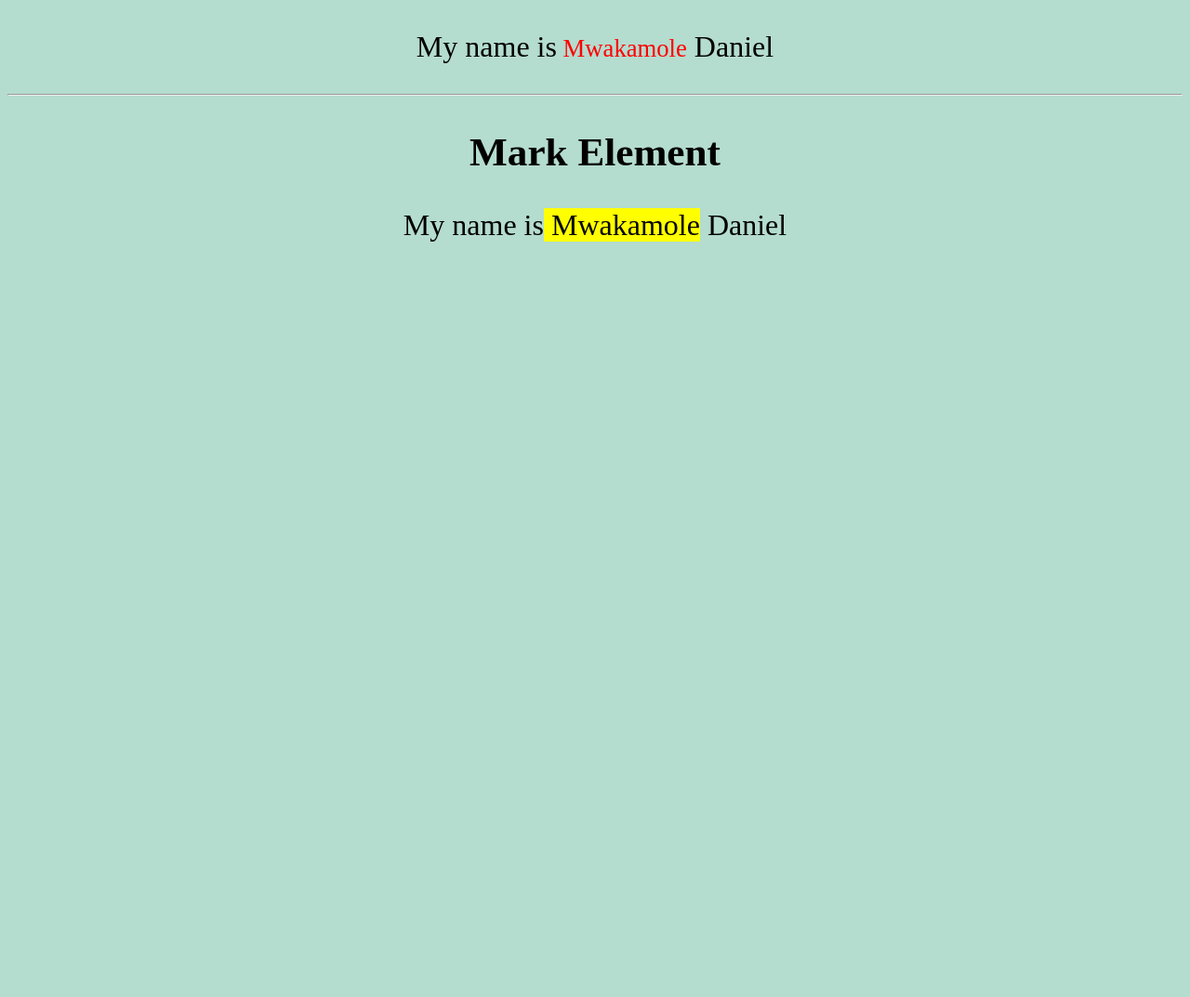
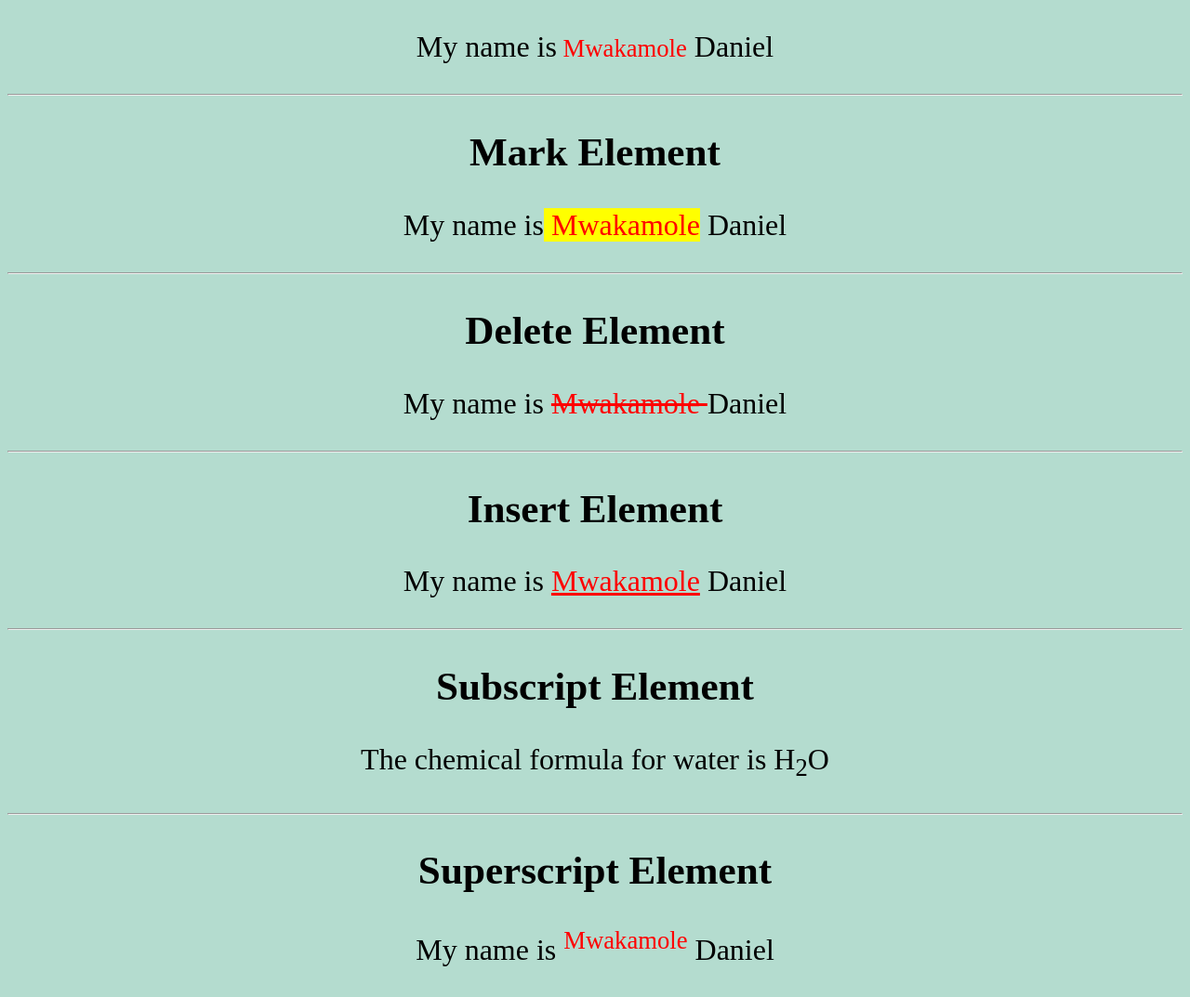
Before and after one commit to Mwakamole/HTML-Journey, a plain HTML site: page HTML_Formatting.html in a window 1280 px wide. Shown: the part 731-1804 px from the top of the page at 93% size. Before the commit the page ends 1024 px from the top, so only its background shows below. Drawn offline with Linux system fonts and the light colour scheme.

Commit message:
Delete, Insert, Subscript & Superscript Elements

```diff
--- a/HTML_Formatting.html
+++ b/HTML_Formatting.html
@@ -18,6 +18,18 @@
      <p style="text-align: center; font-size: 200%;"> My name is<small style="color: red;" title="Small Text"> Mwakamole</small> Daniel</p>
      <hr>
      <h2 style="text-align: center; font-size: 270%;">Mark Element</h2>
-     <p style="text-align: center; font-size: 200%;"> My name is<mark  style="color: rgb(7, 7, 7) ;" title="Marked Text"> Mwakamole</mark> Daniel</p>
+     <p style="text-align: center; font-size: 200%;"> My name is<mark  style="color: red;" title="Marked Text"> Mwakamole</mark> Daniel</p>
+     <hr>
+     <h2 style="text-align: center; font-size: 270%;">Delete Element</h2>
+     <p style="text-align: center; font-size: 200%;">My name is <del style="color: red;" title="Deleted Text"> Mwakamole </del> Daniel</p>
+     <hr>
+     <h2 style="text-align: center; font-size: 270%;">Insert Element</h2>
+     <p style="text-align: center; font-size: 200%;">My name is <ins style="color: red;" title="Inserted Text"> Mwakamole</ins> Daniel</p>
+     <hr>
+     <h2 style="text-align: center; font-size: 270%;">Subscript Element</h2>
+     <p style="text-align: center; font-size: 200%;">The chemical formula for water is H<sub title="Subscript Text">2</sub>O</p>
+     <hr>
+     <h2 style="text-align: center; font-size: 270%;">Superscript Element</h2>
+     <p style="text-align: center; font-size: 200%;">My name is <sup style="color: red;" title="Inserted Text"> Mwakamole</sup> Daniel</p>
     </body>
 </html>
```
